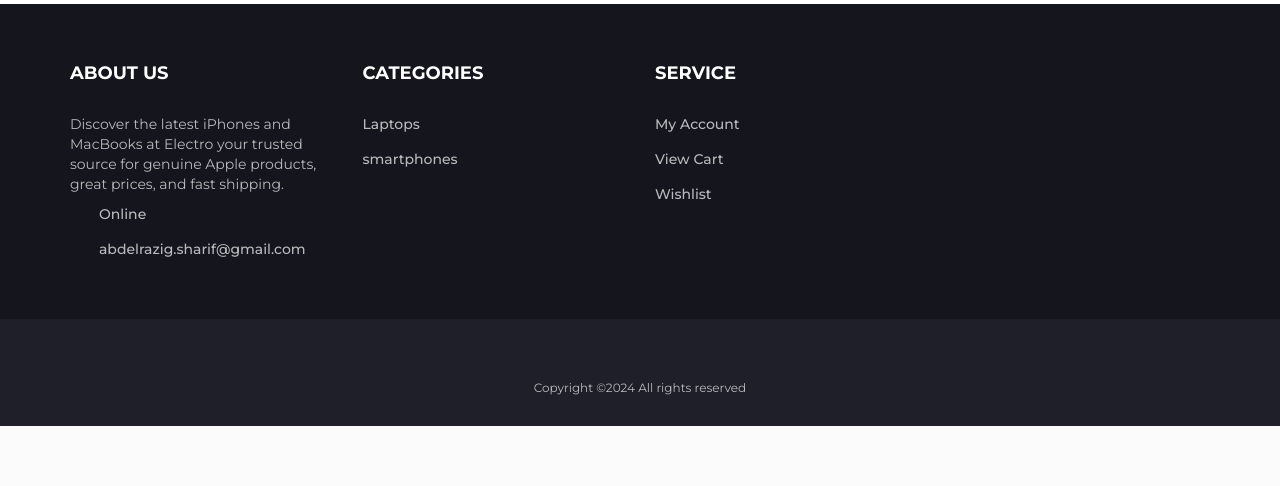
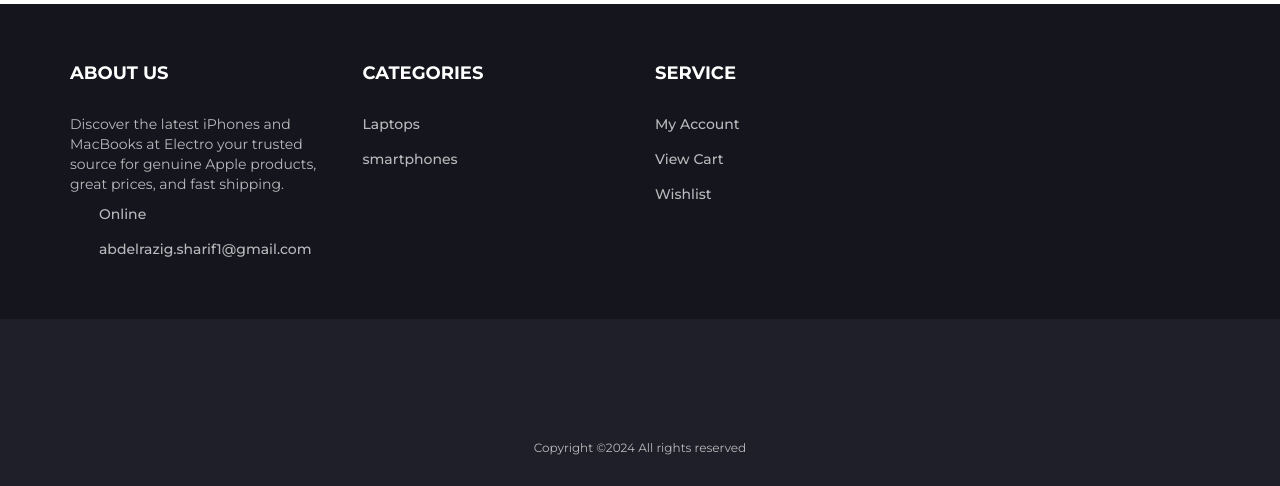
Before and after one commit to Razig17/Ecommerce, a Django app: page / in a window 1280 px wide. Shown: the part 1699-2185 px from the top of the page. Before the commit the page ends 2125 px from the top, so only its background shows below. Run offline with Django 5.2, Linux system fonts and the light colour scheme; data comes from the database, SQL or seed files in the repository; some libraries are stand-ins or nearby versions; some web fonts are replaced.

Commit message:
Updated the footer

```diff
--- a/store/templates/index.html
+++ b/store/templates/index.html
@@ -183,8 +183,10 @@
 								<p>Discover the latest iPhones and MacBooks at Electro your trusted source for genuine Apple products, great prices, and fast shipping.</p>
 								<ul class="footer-links">
 									<li><a href="#"><i class="fa fa-map-marker"></i>Online</a></li>
-									<li><a href="#"><i class="fa fa-envelope-o"></i>abdelrazig.sharif@gmail.com</a></li>
+									<li><a href="#"><i class="fa fa-envelope-o"></i>abdelrazig.sharif1@gmail.com</a></li>
+
 								</ul>
+
 							</div>
 						</div>
 
@@ -224,12 +226,19 @@
 			<!-- bottom footer -->
 			<div id="bottom-footer" class="section">
 				<div class="container">
+
 					<!-- row -->
 					<div class="row">
 						<div class="col-md-12 text-center">
-							<ul class="footer-payments">
 
-							</ul>
+								<div class="icons" style="font-size: 3em;">
+                                                                        <a href="https://www.linkedin.com/in/abdelrazig-sharif/" target="_blank"><i
+                                                                                class="fa fa-linkedin"></i></a>
+                                                                        <a href="https://github.com/RAZIG17/Ecommerce" target="_blank"><i class="fa fa-github"></i></a>
+                                                                        <a href="https://x.com/ABDULRAZAG7" target="_blank"><i class="fa fa-twitter "></i></a>
+                                                                        <a href="https://www.youtube.com/@AbdelrazigSharif" target="_blank"><i class="fa fa-youtube "></i></a>
+                                                                    </div>
+
 							<span class="copyright">
 								<!-- Link back to Colorlib can't be removed. Template is licensed under CC BY 3.0. -->
 								Copyright &copy;<script>document.write(new Date().getFullYear());</script> All rights reserved
```
